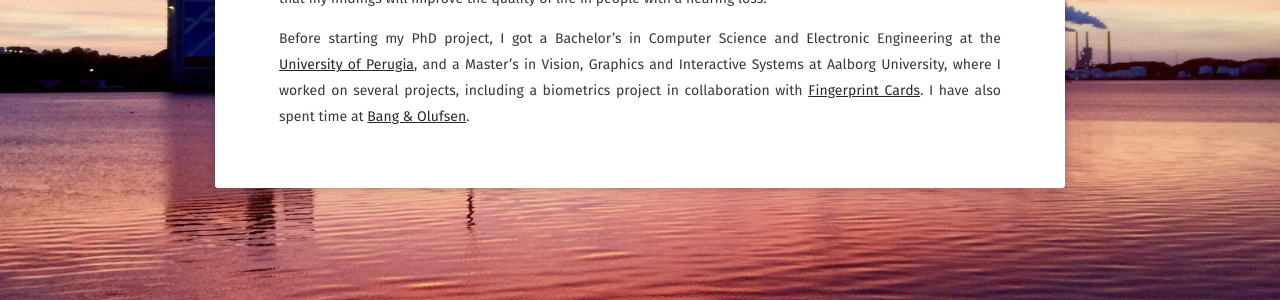
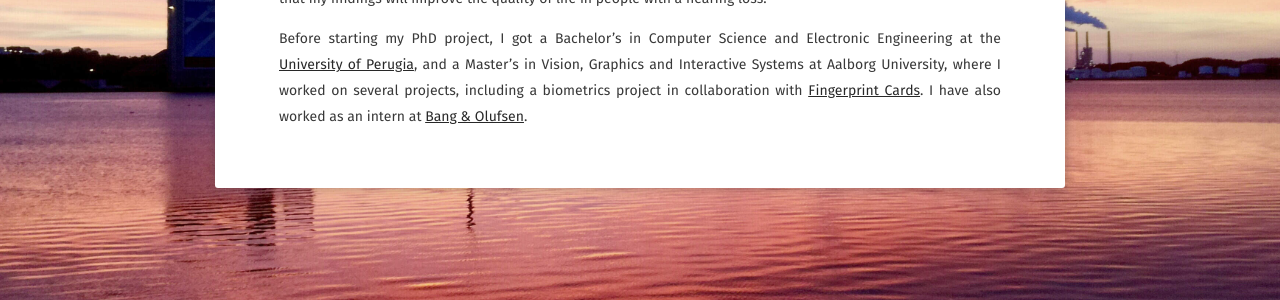
Before and after one commit to danmic/danmic.github.io, a Jekyll site: the page built from about/index.md, in a window 1280 px wide. Shown: the part 461-761 px from the top of the page. Built offline with Jekyll 4.4.1, drawn with Linux system fonts in a browser that asks for light colours; some web fonts are replaced.

Commit message:
new about section

```diff
--- a/about/index.md
+++ b/about/index.md
@@ -15,4 +15,4 @@
 
 I am a PhD Fellow at [Aalborg University](https://www.en.aau.dk). I am a part of the [Centre for Acoustic Signal Processing Research](http://caspr.es.aau.dk) (CASPR), supevised by [Zheng-Hua Tan](http://kom.aau.dk/~zt/) and [Jesper Jensen](http://kom.aau.dk/~jje/). My research interests include machine learning, computer vision and signal processing. Currently, I am working on a project regarding audio-visual speech enhancement, hoping that my findings will improve the quality of life in people with a hearing loss.
 
-Before starting my PhD project, I got a Bachelor's in Computer Science and Electronic Engineering at the [University of Perugia](https://www.unipg.it/en/), and a Master's in Vision, Graphics and Interactive Systems at Aalborg University, where I worked on several projects, including a biometrics project in collaboration with [Fingerprint Cards](https://www.fingerprints.com). I have also spent time at [Bang & Olufsen](https://www.bang-olufsen.com/en).
+Before starting my PhD project, I got a Bachelor's in Computer Science and Electronic Engineering at the [University of Perugia](https://www.unipg.it/en/), and a Master's in Vision, Graphics and Interactive Systems at Aalborg University, where I worked on several projects, including a biometrics project in collaboration with [Fingerprint Cards](https://www.fingerprints.com). I have also worked as an intern at [Bang & Olufsen](https://www.bang-olufsen.com/en).
```
